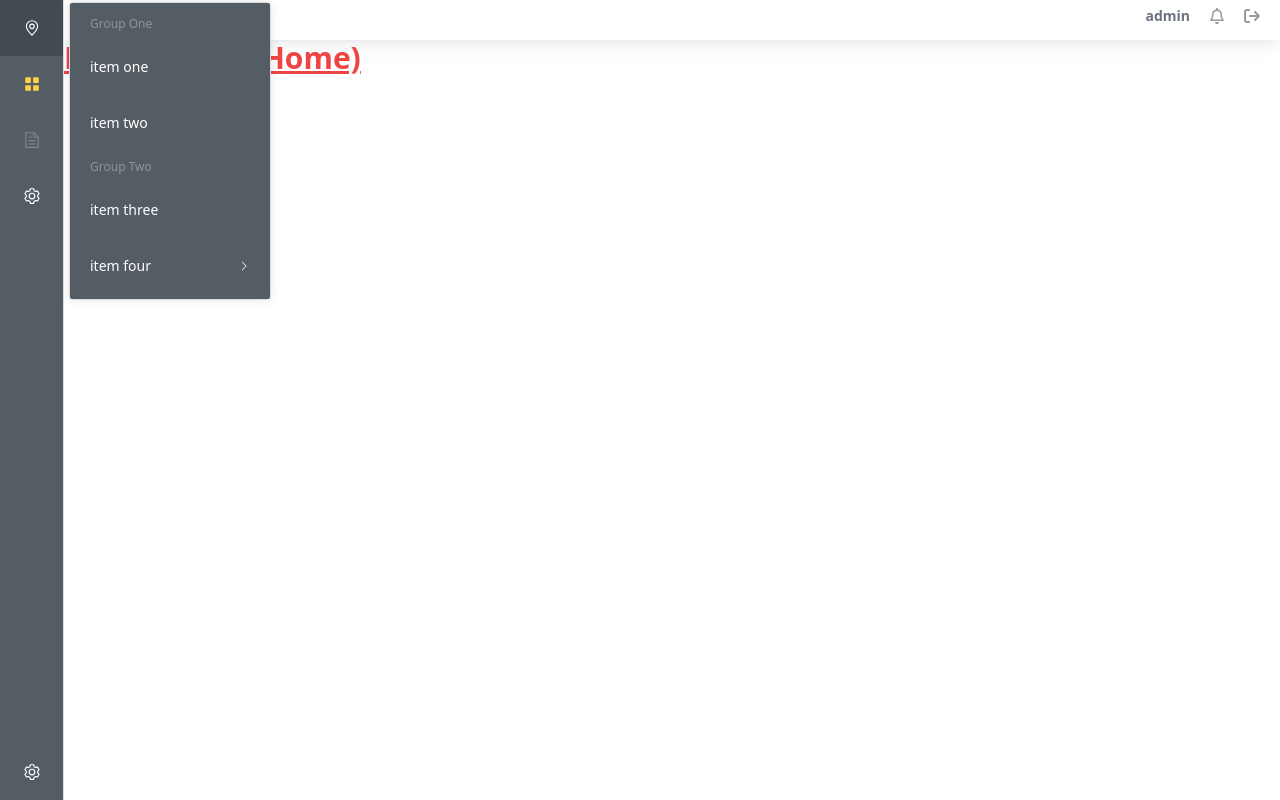
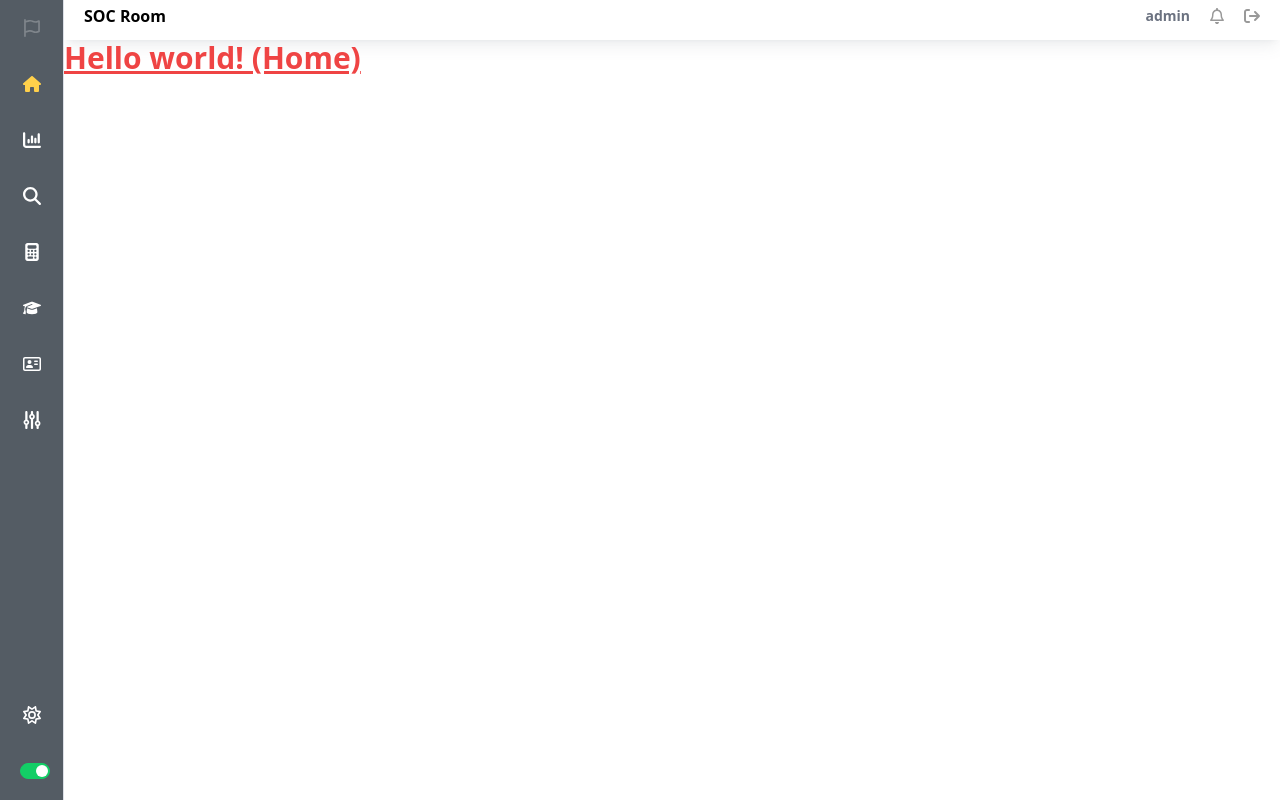
Before and after one commit to ayugioh2003/trapa-security-dashboard, a Vue app: page / in a window 1280 px wide. Built offline with nearby package versions, Linux system fonts and the light colour scheme.

Commit message:
feat: left sidebar layout

```diff
--- a/src/App.vue
+++ b/src/App.vue
@@ -1,13 +1,8 @@
 <script setup lang="ts">
 import { RouterLink, RouterView } from 'vue-router'
 import { ref } from 'vue'
-import {
-  Document,
-  Menu as IconMenu,
-  Location,
-  Setting,
-} from '@element-plus/icons-vue'
 const isCollapse = ref(true)
+const isDark = ref(true)
 
 const handleOpen = (key: string, keyPath: string[]) => {
   console.log(key, keyPath)
@@ -30,37 +25,69 @@ const handleClose = (key: string, keyPath: string[]) => {
         @open="handleOpen"
         @close="handleClose"
       >
-        <el-sub-menu index="1">
-          <template #title>
-            <el-icon><location /></el-icon>
-            <span>Navigator One</span>
-          </template>
-          <el-menu-item-group title="Group One">
-            <el-menu-item index="1-1">item one</el-menu-item>
-            <el-menu-item index="1-2">item two</el-menu-item>
-          </el-menu-item-group>
-          <el-menu-item-group title="Group Two">
-            <el-menu-item index="1-3">item three</el-menu-item>
-          </el-menu-item-group>
-          <el-sub-menu index="1-4">
-            <template #title>item four</template>
-            <el-menu-item index="1-4-1">item one</el-menu-item>
-          </el-sub-menu>
-        </el-sub-menu>
+        <el-menu-item index="1" disabled>
+          <el-icon><font-awesome-icon icon="fa-regular fa-flag" /></el-icon>
+          <span>Navigator One</span>
+        </el-menu-item>
         <el-menu-item index="2">
-          <el-icon><icon-menu /></el-icon>
+          <el-icon><font-awesome-icon icon="fa-solid fa-house" /></el-icon>
           <span>Navigator Two</span>
         </el-menu-item>
-        <el-menu-item index="3" disabled>
-          <el-icon><document /></el-icon>
+        <el-menu-item index="3">
+          <el-icon
+            ><font-awesome-icon icon="fa-solid fa-chart-column"
+          /></el-icon>
           <span>Navigator Three</span>
         </el-menu-item>
         <el-menu-item index="4">
-          <el-icon><setting /></el-icon>
+          <el-icon
+            ><font-awesome-icon icon="fa-solid fa-magnifying-glass"
+          /></el-icon>
           <span>Navigator Four</span>
         </el-menu-item>
-        <el-menu-item index="5" class="sidebar-fixend">
-          <el-icon><setting /></el-icon>
+        <el-menu-item index="5">
+          <el-icon><font-awesome-icon icon="fa-solid fa-calculator" /></el-icon>
+          <span>Navigator Five</span>
+        </el-menu-item>
+        <el-menu-item index="6">
+          <el-icon
+            ><font-awesome-icon icon="fa-solid fa-graduation-cap"
+          /></el-icon>
+          <span>Navigator Five</span>
+        </el-menu-item>
+        <el-menu-item index="7">
+          <el-icon
+            ><font-awesome-icon icon="fa-regular fa-address-card"
+          /></el-icon>
+          <span>Navigator Five</span>
+        </el-menu-item>
+        <el-menu-item index="8">
+          <el-icon
+            ><font-awesome-icon icon="fa-solid fa-sliders" rotation="270"
+          /></el-icon>
+          <span>Navigator Five</span>
+        </el-menu-item>
+
+        <el-menu-item index="99" class="sidebar-fixend">
+          <div>
+            <el-icon v-if="isDark"
+              ><font-awesome-icon icon="fa-regular fa-sun"
+            /></el-icon>
+            <el-icon v-else
+              ><font-awesome-icon icon="fa-regular fa-moon"
+            /></el-icon>
+            <div>
+              <el-switch
+                v-model="isDark"
+                size="small"
+                style="
+                  --el-switch-on-color: #13ce66;
+                  --el-switch-off-color: #999999;
+                "
+              />
+            </div>
+          </div>
+
           <span>Navigator Five</span>
         </el-menu-item>
       </el-menu>
@@ -102,7 +129,7 @@ const handleClose = (key: string, keyPath: string[]) => {
   /* position: relative; */
   .sidebar-fixend {
     position: absolute;
-    bottom: 0;
+    bottom: 30px;
   }
 }
 </style>
--- a/src/main.js
+++ b/src/main.js
@@ -11,10 +11,32 @@ import { FontAwesomeIcon } from '@fortawesome/vue-fontawesome'
 import {
   faUserSecret,
   faArrowRightFromBracket,
+  faHouse,
+  faChartColumn,
+  faMagnifyingGlass,
+  faCalculator,
+  faGraduationCap,
+  faSliders,
 } from '@fortawesome/free-solid-svg-icons'
-import { faBell } from '@fortawesome/free-regular-svg-icons'
+import {
+  faBell,
+  faFlag,
+  faAddressCard,
+  faSun,
+  faMoon,
+} from '@fortawesome/free-regular-svg-icons'
 /* add icons to the library */
-library.add(faUserSecret, faArrowRightFromBracket, faBell)
+library.add(
+  faUserSecret,
+  faArrowRightFromBracket,
+  faHouse,
+  faChartColumn,
+  faMagnifyingGlass,
+  faCalculator,
+  faGraduationCap,
+  faSliders
+)
+library.add(faBell, faFlag, faAddressCard, faSun, faMoon)
 
 import App from './App.vue'
 import router from './router'
```
